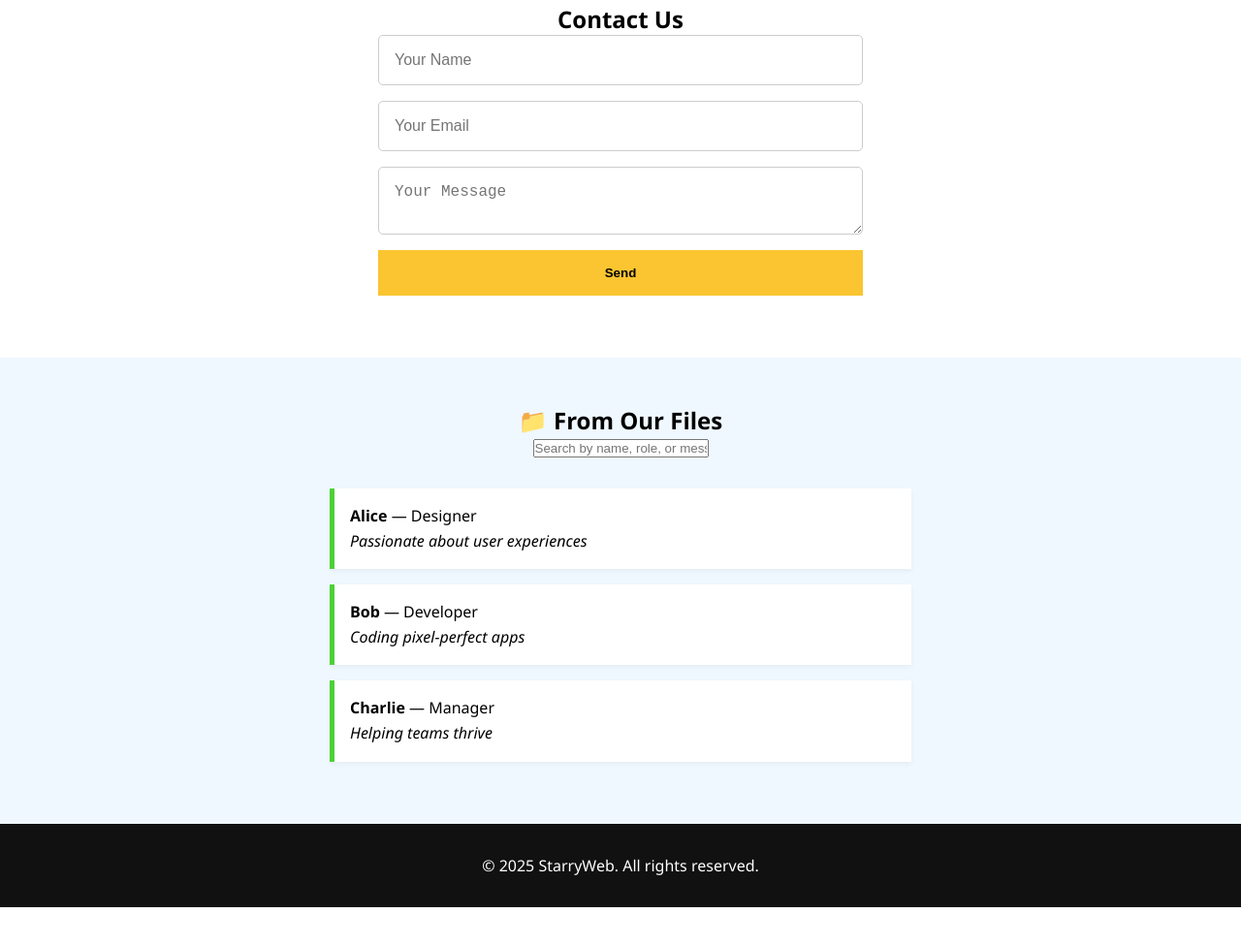
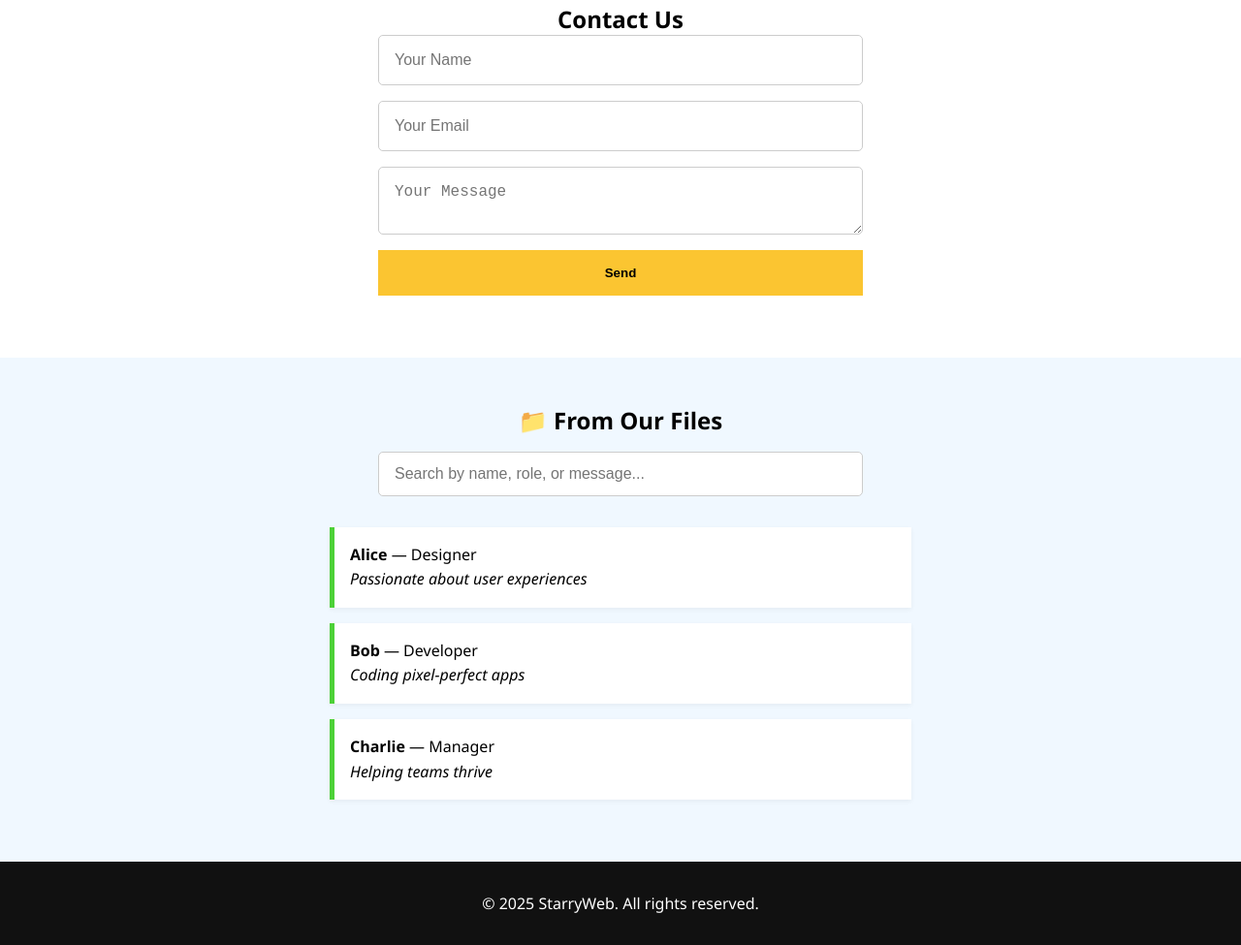
Before and after one commit to JonGreaves2004/flatfile, a website: page public/index.html in a window 1280 px wide. Shown: the part 860-1835 px from the top of the page at 97% size. Before the commit the page ends 1796 px from the top, so only its background shows below. Drawn offline with Linux system fonts and the light colour scheme.

Commit message:
Update style.css

```diff
--- a/public/style.css
+++ b/public/style.css
@@ -176,6 +176,18 @@ body, html {
   text-align: center;
 }
 
+.search-box {
+  padding: 0.8rem 1rem;
+  width: 100%;
+  max-width: 500px;
+  margin: 1rem auto;
+  display: block;
+  border: 1px solid #ccc;
+  border-radius: 5px;
+  font-size: 1rem;
+}
+
+
 /* Responsive */
 @media (max-width: 768px) {
   .feature-cards {
```
